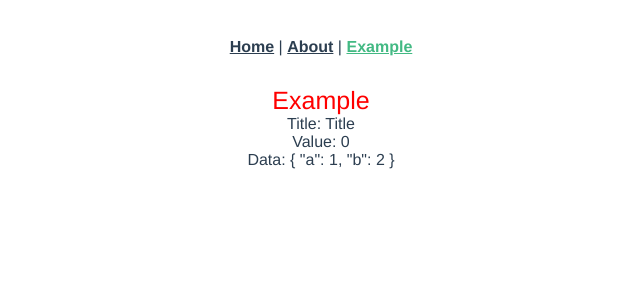
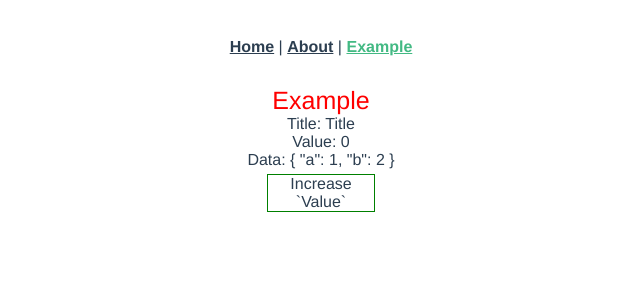
Before and after one commit to ShkrutDenis/vue-education-spa, a Vue app: page /#/example in a window 1280 px wide. Shown: the top 300 px of the page, without its empty margins (319-959 px from the left). Built offline with nearby package versions, Linux system fonts and the light colour scheme.

Commit message:
Methods and actions

```diff
--- a/src/components/Card.vue
+++ b/src/components/Card.vue
@@ -1,8 +1,9 @@
 <template>
-  <div>
+  <div class="container">
     <div>Title: {{ title }}</div>
     <div>Value: {{ value }}</div>
     <div>Data: {{ data }}</div>
+    <div class="button" @click="increment">Increase `Value`</div>
   </div>
 </template>
 
@@ -25,5 +26,31 @@ export default {
       type: Object,
     },
   },
+  methods: {
+    increment() {
+      this.$emit('calc', this.value + 1)
+    }
+  }
 };
 </script>
+
+<style scoped>
+.container {
+  width: 100%;
+  display: flex;
+  flex-direction: column;
+  justify-content: center;
+  align-items: center;
+}
+.button {
+  display: flex;
+  justify-content: center;
+  align-items: center;
+  width: 100px;
+  height: 30px;
+  border: 1px solid green;
+  padding: 3px;
+  margin: 5px;
+  cursor: pointer;
+}
+</style>
--- a/src/views/Example.vue
+++ b/src/views/Example.vue
@@ -5,7 +5,7 @@
          :style="{'font-size': '25px'}"
          @click="$router.push({ name: 'Home' })">{{ Name }}</div>
 
-    <card :title="'Title'" :value="Value" :data="Data"></card>
+    <card :title="'Title'" :value="Value" :data="Data" @calc="handler"></card>
   </div>
 </template>
 
@@ -22,6 +22,11 @@ export default {
       Clickable: false,
       Value: 0
     }
+  },
+  methods: {
+    handler(value) {
+      this.Value = value
+    }
   }
 };
 </script>
```
